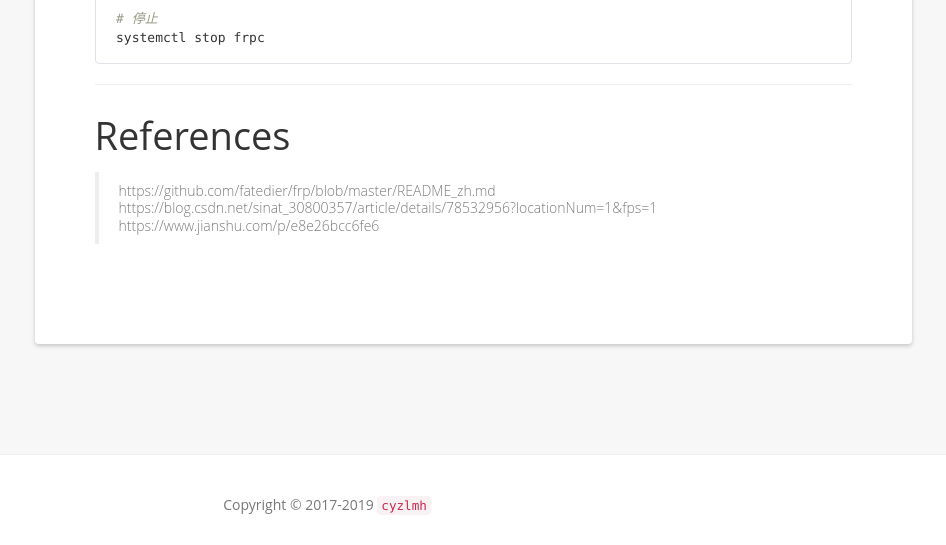
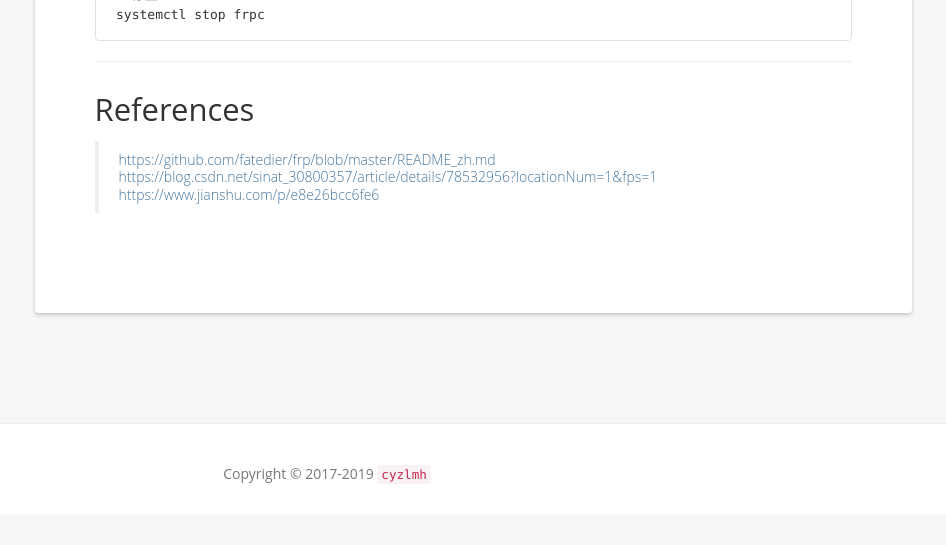
Before and after one commit to cyzlmh/cyzlmh.github.io, a Jekyll site: the page built from _posts/2019-02-28-树莓派配合云服务器实现内网穿透.md, in a window 1280 px wide and 900 px high, scrolled down 1553 px, cut to the strip 355-900 px from the top of the window. Shown: the whole strip, without its empty margins (313-1259 px from the left). Built offline with Jekyll 4.4.1, drawn with Linux system fonts in a browser that asks for light colours; nearby versions of some CDN libraries; after the commit the page ends 2422 px from its top, so only the background shows below that.

Commit message:
fix style

````diff
--- a/_posts/2019-02-28-树莓派配合云服务器实现内网穿透.md
+++ b/_posts/2019-02-28-树莓派配合云服务器实现内网穿透.md
@@ -6,11 +6,11 @@ categories: post
 tags: raspberrypi
 ---
 
-# 服务器准备
+## 服务器准备
 
 分配端口7000，作为bind port，分配端口6000，作为与树莓派ssh链接的端口。记得在阿里云中的安全组设置中给6000和7000端口开放出入的权限。
 
-# 安装frp
+## 安装frp
 
 服务器端
 
@@ -62,7 +62,7 @@ nohup ./frpc -c ./frpc.ini
 ssh -oPort=6000 pi@服务器的公网ip
 ```
 
-# 使用 Systemd 实现自动启动 frp
+## 使用 Systemd 实现自动启动 frp
 
 ``` shell
 # 复制文件
@@ -100,8 +100,8 @@ systemctl stop frpc
 
 ---
 
-# References
+## References
 
-> https://github.com/fatedier/frp/blob/master/README_zh.md
-> https://blog.csdn.net/sinat_30800357/article/details/78532956?locationNum=1&fps=1
-> https://www.jianshu.com/p/e8e26bcc6fe6
+> [https://github.com/fatedier/frp/blob/master/README_zh.md](https://github.com/fatedier/frp/blob/master/README_zh.md)
+> [https://blog.csdn.net/sinat_30800357/article/details/78532956?locationNum=1&fps=1](https://blog.csdn.net/sinat_30800357/article/details/78532956?locationNum=1&fps=1)
+> [https://www.jianshu.com/p/e8e26bcc6fe6](https://www.jianshu.com/p/e8e26bcc6fe6)
````
